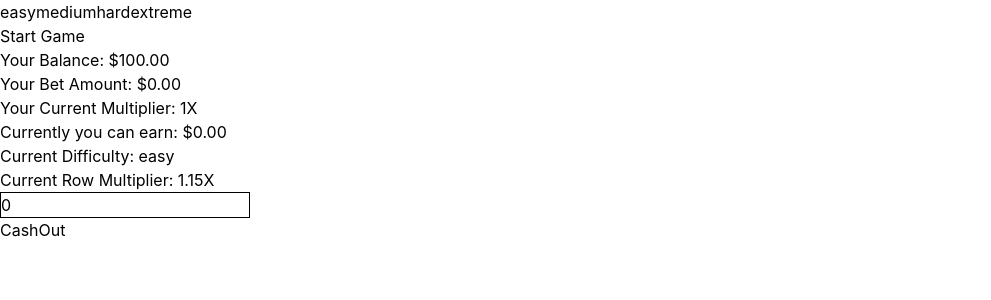
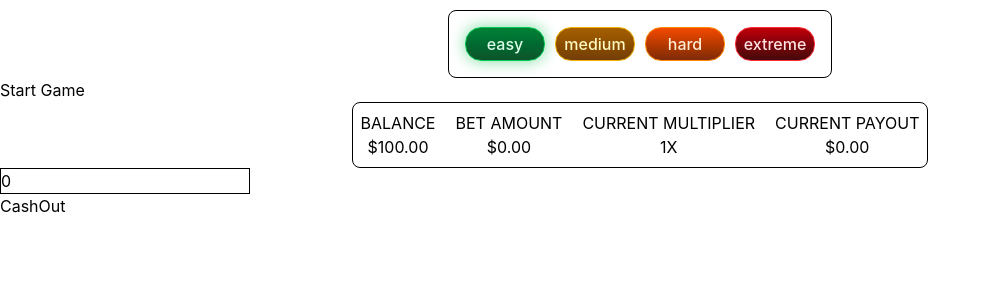
Before and after one commit to Sanchit09876/Treasure-hunt-game, a React (Vite) app: page / in a window 1280 px wide. Shown: the top 300 px of the page, without its empty margins (0-991 px from the left). Built offline with nearby package versions, Linux system fonts and the light colour scheme.

Commit message:
Add: basic styling to difficulty selector

```diff
--- a/src/components/Card.jsx
+++ b/src/components/Card.jsx
@@ -12,7 +12,7 @@ const Card = ({ type, isActive, onCardFlip, rowLocked, gameStatus }) => {
   return (
     <div>
       <div
-        className={`h-20 w-20 rounded-lg flex justify-center items-center ${flipped ? revealBg : "bg-gray-400"} transition-transform transform-[rotateY(180deg)]`}
+        className={`h-23 w-18 rounded-lg flex justify-center items-center ${flipped ? revealBg : "bg-[#13181F]"} transition-transform ${flipped ? "transform-[rotateY(180deg)]" : ""}`}
         onClick={() => {
           if (!isActive || rowLocked || gameStatus!=="playing") {
             return;
@@ -30,7 +30,7 @@ const Card = ({ type, isActive, onCardFlip, rowLocked, gameStatus }) => {
           <>
             <img
               src={questionMark}
-              className="h-15 w-12 transform-[rotateY(180deg)]"
+              className="h-15 w-12 "
             />
           </>
         )}
--- a/src/components/DifficultySelector.jsx
+++ b/src/components/DifficultySelector.jsx
@@ -2,17 +2,43 @@ import React from "react";
 import difficultyConfig from "../data/difficultyConfig";
 
 const DifficultySelector = ({ setDifficulty, difficulty, gameStatus }) => {
+  const buttonStyle = {
+    easy: {
+      base: "bg-gradient-to-b from-green-700 to-green-900 border-green-500 text-green-100",
+      glow: "shadow-[0_0_15px_rgba(34,197,94,0.6)]",
+    },
+    medium: {
+      base: "bg-gradient-to-b from-yellow-700 to-yellow-900 border-yellow-500 text-yellow-100",
+      glow: "shadow-[0_0_15px_rgba(234,179,8,0.6)]",
+    },
+    hard: {
+      base: "bg-gradient-to-b from-orange-600 to-orange-900 border-orange-400 text-orange-100",
+      glow: "shadow-[0_0_18px_rgba(251,146,60,0.8)]",
+    },
+    extreme: {
+      base: "bg-gradient-to-b from-red-700 to-red-950 border-red-500 text-red-100",
+      glow: "shadow-[0_0_15px_rgba(239,68,68,0.6)]",
+    },
+  };
+
   return (
-    <div>
-      {Object.keys(difficultyConfig).map((name) => (
+    <div className="flex justify-center">
+      <div className="inline-flex gap-2.5 mt-2.5 border rounded-lg p-4 mx-auto">
+        {Object.keys(difficultyConfig).map((name) => {
+          const selectedDiff =
+            name === difficulty ? buttonStyle[name].glow : "";
+          return (
             <button
               key={name}
               onClick={() => setDifficulty(name)}
               disabled={gameStatus === "playing"}
+              className={`p-1 w-20 border rounded-2xl font-medium ${buttonStyle[name].base} ${selectedDiff}`}
             >
               {name}
             </button>
-      ))}
+          );
+        })}
+      </div>
     </div>
   );
 };
--- a/src/components/StatusBar.jsx
+++ b/src/components/StatusBar.jsx
@@ -1,20 +1,42 @@
 import React from "react";
 import { getRowMultiplier } from "../utils/gameLogic";
 
-const StatusBar = ({ balance, gameStatus, currentMultiplier, difficulty, currentRow, activeBet }) => {
+const StatusBar = ({
+  balance,
+  gameStatus,
+  currentMultiplier,
+  difficulty,
+  currentRow,
+  activeBet,
+}) => {
   const previewMultiplier = getRowMultiplier(difficulty, currentRow);
   return (
-    <div>
-      <div>
-        <p>Your Balance: ${balance.toFixed(2)}</p>
-        <p>Your Bet Amount: ${activeBet.toFixed(2)}</p>
-        <p>Your Current Multiplier: {currentMultiplier}X</p>
-        <p>Currently you can earn: ${(activeBet * currentMultiplier).toFixed(2)}</p>
-        <p>Current Difficulty: {difficulty}</p>
-        <p>Current Row Multiplier: {previewMultiplier}X </p>
+    <div className="flex justify-center">
+      <div className="inline-flex gap-5 border p-2 rounded-lg">
+        <div className="flex flex-col items-center">
+          <p>BALANCE</p>
+          <p>${balance.toFixed(2)}</p>
+        </div>
+        <div className="flex flex-col items-center">
+          <p>BET AMOUNT</p>
+          <p>${activeBet.toFixed(2)}</p>
+        </div>
+        <div className="flex flex-col items-center">
+          <p>CURRENT MULTIPLIER</p>
+          <p>{currentMultiplier}X</p>
+        </div>
+        <div className="flex flex-col items-center">
+          <p>CURRENT PAYOUT</p>
+          <p>${(activeBet * currentMultiplier).toFixed(2)}</p>
+        </div>
+
+        {/* <p>Current Difficulty: {difficulty}</p> */}
+        {/* <p>Current Row Multiplier: {previewMultiplier}X </p> */}
         {gameStatus === "lost" && <p>You Loose! Try Again</p>}
         {gameStatus === "won" && <p>You Win! Congratulations!!!</p>}
-        {gameStatus === "cashed" && <p>You cashed ${(activeBet * currentMultiplier).toFixed(2)}</p>}
+        {gameStatus === "cashed" && (
+          <p>You cashed ${(activeBet * currentMultiplier).toFixed(2)}</p>
+        )}
       </div>
     </div>
   );
```
Lines whose indentation alone changed are shown as unchanged.
